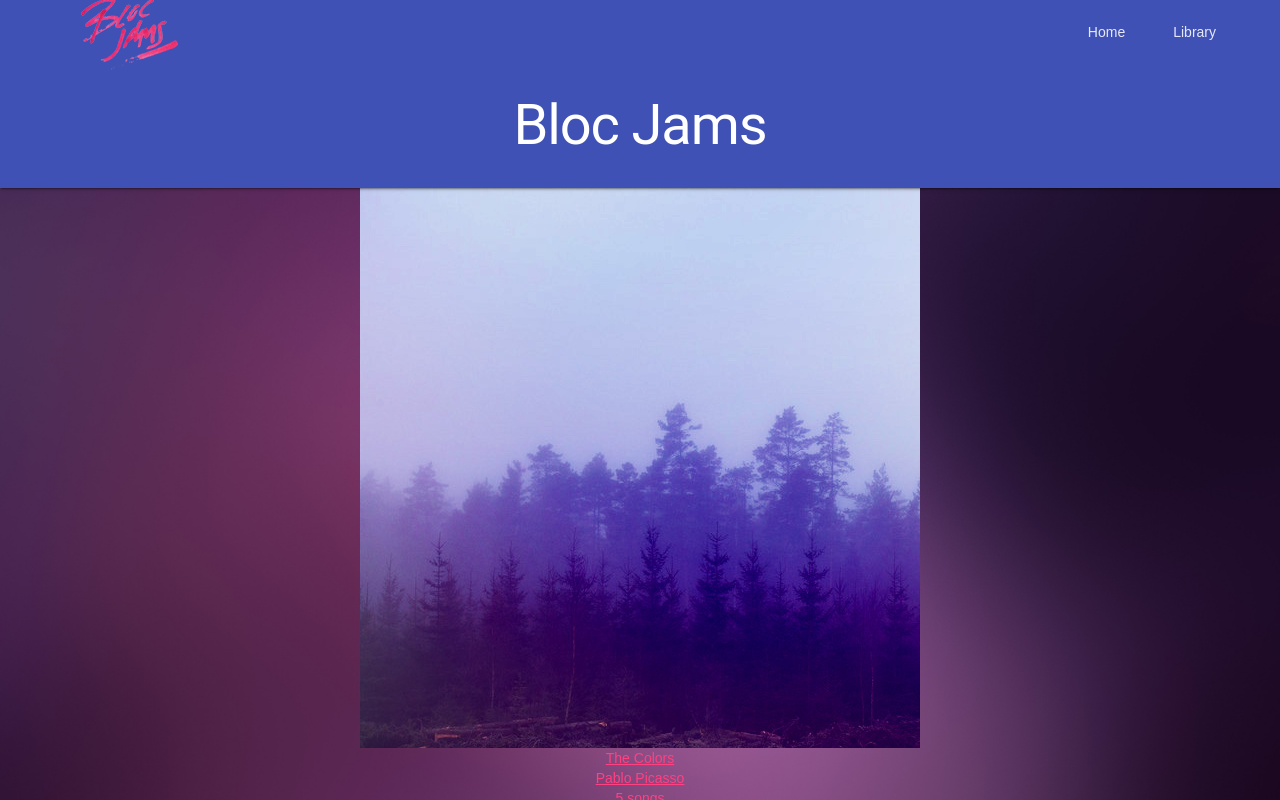
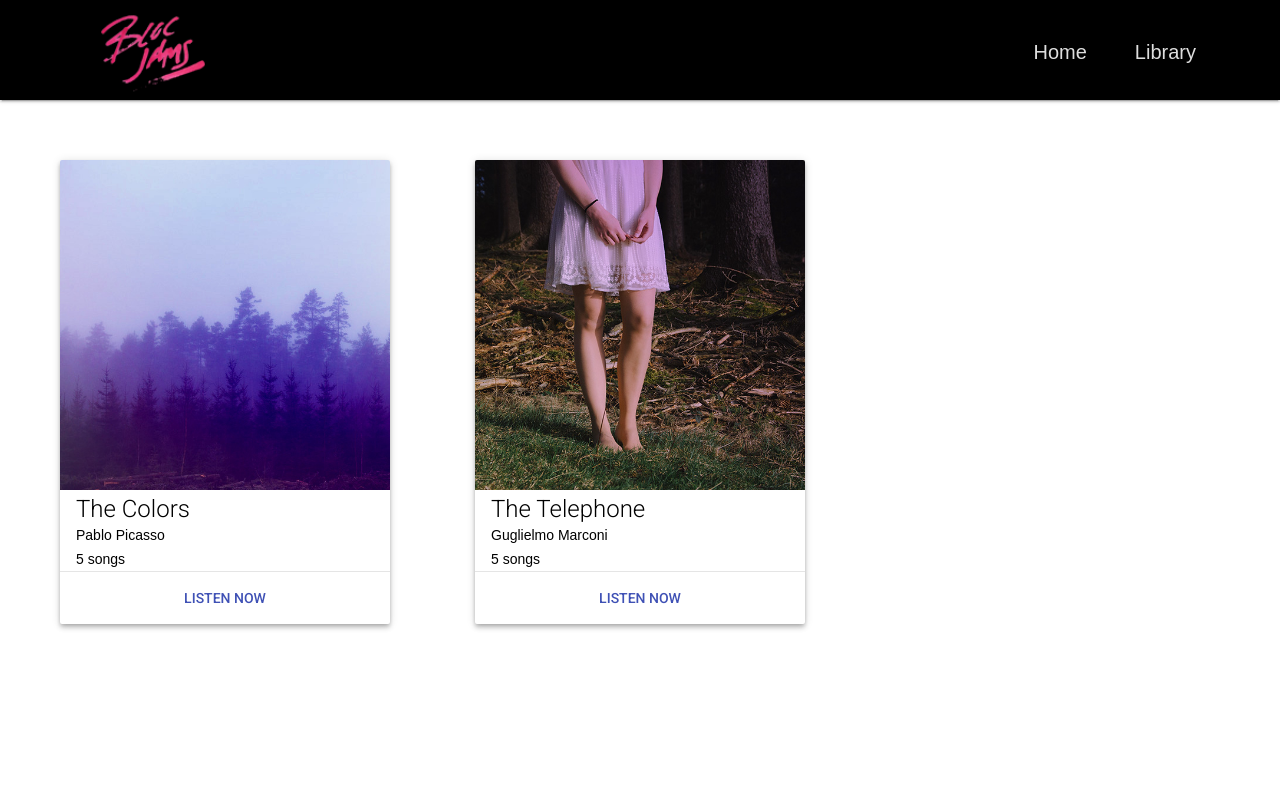
Before and after one commit to jumomma/bloc-jams-react-3, a React (Create React App) app: page /library in a window 1280 px wide. Built offline with nearby package versions, Linux system fonts and the light colour scheme.

Commit message:
styling progress so far

```diff
--- a/public/index.html
+++ b/public/index.html
@@ -1,6 +1,7 @@
 <!DOCTYPE html>
 <html lang="en">
   <head>
+    <link rel="stylesheet" href="http://fonts.googleapis.com/css?family=Roboto:300,400,500,700" type="text/css">
     <meta charset="utf-8">
     <meta name="viewport" content="width=device-width, initial-scale=1, shrink-to-fit=no">
     <meta name="theme-color" content="#000000">
@@ -26,7 +27,7 @@
 
     <!--Material Design Lite-->
     <link rel="stylesheet" href="https://fonts.googleapis.com/icon?family=Material+Icons">
-    <link rel="stylesheet" href="https://code.getmdl.io/1.3.0/material.indigo-pink.min.css">
+    <link rel="stylesheet" href="https://code.getmdl.io/1.3.0/material.min.css" />
     <script defer src="https://code.getmdl.io/1.3.0/material.min.js"></script>
 
     <title>React App</title>
--- a/src/App.css
+++ b/src/App.css
@@ -1,29 +1,132 @@
-.App {
-  text-align: center;
-  background: url("/assets/images/blurred_backgrounds/blur_bg_3.jpg") center / cover;
+/* BASE STYLES */
+
+/*.App {
+  margin: 0px;
+  width: 100%
+}*/
+.mdl-layout {
+  margin: 0 auto;
+  max-width: 100%;
 }
 
-.App-logo {
-  animation: App-logo-spin infinite 20s linear;
+.mdl-layout__content {
+  width: 100%;
+  height: 100%;
+  margin: 0px;
+}
+
+#logo {
   height: 80px;
 }
 
-.App-header {
-  background-color: #222;
-  height: 150px;
+.mdl-layout__header {
+  background: black;
+  height: 100px;
   padding: 20px;
+}
+
+.mdl-navigation__link {
+  font-size: 20px;
+}
+
+.mdl-layout__drawer{
+  background: black;
   color: white;
 }
 
-.App-title {
-  font-size: 1.5em;
+/* Landing page */
+
+
+.landing {
+  background: black;
+  color: white;
+  width: 100%;
+  height: 100%;
+  margin: 0px;
 }
 
-.App-intro {
-  font-size: large;
+.hero-title-box {
+  height: 200px;
+  background: url("/assets/images/tex2res4.png") center;
+  margin-bottom: 40px;
+  padding-top: 60px;
+  width: 100%;
+}
+.hero-title {
+  font-weight: bold;
+  font-size: 60px;
+  text-shadow: 2px 2px 2px #757575;
+  text-align: center;
+}
+.selling-points {
+  background: white;
+  width: 50%;
+  color: black;
+  margin: 0 auto;
+  padding: 20px;
+  border-radius: 25px;
+}
+.point-title {
+  margin: 0;
+  font-size: 35px;
+  font-weight: bold;
+}
+.point-description {
+  font-size: 18px;
 }
 
-@keyframes App-logo-spin {
-  from { transform: rotate(0deg); }
-  to { transform: rotate(360deg); }
+/* Library */
+
+
+.library{
+  width: 100%;
+  background: white;
 }
+.demo-card-square.mdl-card {
+  float: left;
+  margin: 60px 25px 25px 60px;
+}
+.mdl-card__media {
+  margin: 0;
+}
+.mdl-card__media > img {
+  max-width: 100%;
+  height: auto;
+}
+.demo-card-square > .mdl-card__title {
+  background: white;
+  color: black;
+  padding: 0;
+
+}
+.mdl-card__title-text {
+  padding: 5px 0px 0px 16px;
+}
+.demo-card-square > .mdl-card__supporting-text {
+  background: white;
+  color: black;
+  margin: 0;
+  padding: 0;
+}
+.artist-text {
+  margin: 0;
+  padding-left: 16px;
+  text-align: left;
+}
+.songs-count {
+  margin: 0;
+  padding-left: 16px;
+  text-align: left;
+}
+.mdl-card__actions {
+  text-align: center;
+}
+
+/* Album */
+
+.mdl-cell.mdl-cell--8-col {
+  text-align: center;
+}
+#song-list {
+  margin: 0 auto;
+}
--- a/src/App.js
+++ b/src/App.js
@@ -9,27 +9,26 @@ class App extends Component {
   render() {
     return (
       <div className="App mdl-layout mdl-js-layout">
-        <header class="mdl-layout__header">
-          <div class="mdl-layout-icon"></div>
-          <div class="mdl-layout__header-row">
+        <header className="mdl-layout__header">
+          <div className="mdl-layout-icon"></div>
+          <div className="mdl-layout__header-row">
             <img id="logo" src="/assets/images/bloc_jams_logo.png" alt="bloc jams logo"/>
-            <div class="mdl-layout-spacer"></div>
-            <nav class="mdl-navigation">
-              <Link to='/' class="mdl-navigation__link">Home</Link>
-              <Link to='/library' class="mdl-navigation__link">Library</Link>
+            <div className="mdl-layout-spacer"></div>
+            <nav className="mdl-navigation">
+              <Link to='/' className="mdl-navigation__link">Home</Link>
+              <Link to='/library' className="mdl-navigation__link">Library</Link>
             </nav>
           </div>
 
-          <h1>Bloc Jams</h1>
         </header>
-        <div class="mdl-layout__drawer">
-          <span class="mdl-layout__title">Bloc Jams</span>
-          <nav class="mdl-navigation">
-            <Link to='/' class="mdl-navigation__link">Home</Link>
-            <Link to='/library' class="mdl-navigation__link">Library</Link>
+        <div className="mdl-layout__drawer">
+          <span className="mdl-layout__title">Bloc Jams</span>
+          <nav className="mdl-navigation">
+            <Link to='/' className="mdl-navigation__link">Home</Link>
+            <Link to='/library' className="mdl-navigation__link">Library</Link>
           </nav>
         </div>
-        <main class="mdl-layout__content">
+        <main className="mdl-layout__content">
           <Route exact path="/" component={Landing} />
           <Route path="/library" component={Library} />
           <Route path="/album/:slug" component={Album} />
--- a/src/components/Album.js
+++ b/src/components/Album.js
@@ -15,7 +15,9 @@ class Album extends Component {
       currentSong: album.songs[0],
       currentTime: 0,
       duration: album.songs[0].duration,
-      isPlaying: false
+      isPlaying: false,
+      isHovered: false
+
     };
 
     this.audioElement = document.createElement('audio');
@@ -111,6 +113,9 @@ class Album extends Component {
 
   render() {
     return(
+    <div className="mdl-grid">
+      <div className="mdl-layout-spacer"></div>
+      <div className="mdl-cell mdl-cell--8-col">
         <section className="album">
           <section id="album-info">
               <img id="album-cover-art" src={this.state.album.albumCover} alt="album cover"/>
@@ -128,7 +133,9 @@ class Album extends Component {
             </colgroup>
             <tbody>
               {this.state.album.songs.map( (song, index) =>
-              <tr className="song" key={index} onClick={() => this.handleSongClick(song)} >
+                <tr className="song" key={index} onClick={() => this.handleSongClick(song)}>
+                  /*onMouseEnter={() => this.setState({isHovered: index+1})}
+                  onMouseOut={() => this.setState({isHovered: false})}>*/
                   <td className="song-actions">
                     <button>
                       <span className="ion-play"></span>
@@ -157,6 +164,9 @@ class Album extends Component {
             formatTime={(time) => this.formatTime(time)}
           />
         </section>
+      </div>
+      <div className="mdl-layout-spacer"></div>
+    </div>
     );
   }
 }
--- a/src/components/Landing.js
+++ b/src/components/Landing.js
@@ -2,11 +2,12 @@ import React from 'react';
 
 const Landing = () => (
   <section className="landing">
-    <h1 className="hero-title">Turn the music up!</h1>
-
+    <div className="hero-title-box">
+      <h1 className="hero-title">Turn the music up!</h1>
+    </div>
     <section className="selling-points">
       <div className="point">
-        <h2 className="point-title">Choose your music!</h2>
+        <h2 className="point-title">Choose your music.</h2>
         <p className="point-description">The world is full of music; why should you have to listen to music that someone else chose?</p>
       </div>
       <div className="point">
--- a/src/components/Library.js
+++ b/src/components/Library.js
@@ -13,12 +13,29 @@ class Library extends Component {
       <section className='library'>
       {
         this.state.albums.map( (album, index) =>
-          <Link to={`/album/${album.slug}`} key = {index}>
-            <img src={album.albumCover} alt={album.title} />
-            <div>{album.title}</div>
-            <div>{album.artist}</div>
-            <div>{album.songs.length} songs</div>
-          </Link>
+          <div className="mdl-content">
+            <div className="demo-card-square mdl-card mdl-shadow--4dp">
+              <div className="mdl-card__title mdl-card--expand">
+                <figure className="mdl-card__media">
+                  <img className="album-image" src={album.albumCover} alt={album.title} />
+                </figure>
+              </div>
+              <div className="mdl-card__title mdl-card--expand">
+                <h2 className="mdl-card__title-text">{album.title}</h2>
+              </div>
+              <div className="mdl-card__supporting-text">
+                <p className="artist-text">{album.artist}</p>
+              </div>
+              <div className="mdl-card__supporting-text">
+                <p className="songs-count">{album.songs.length} songs</p>
+              </div>
+              <div className="mdl-card__actions mdl-card--border">
+                <Link to={`/album/${album.slug}`} key = {index} className="mdl-button mdl-button--colored mdl-js-button mdl-js-ripple-effect">
+                  Listen Now
+                </Link>
+              </div>
+            </div>
+          </div>
         )
       }
       </section>
```
Also changed, not shown: public/assets/images/burried.png (added), public/assets/images/tex2res4.png (added). Lines whose indentation alone changed are shown as unchanged.
